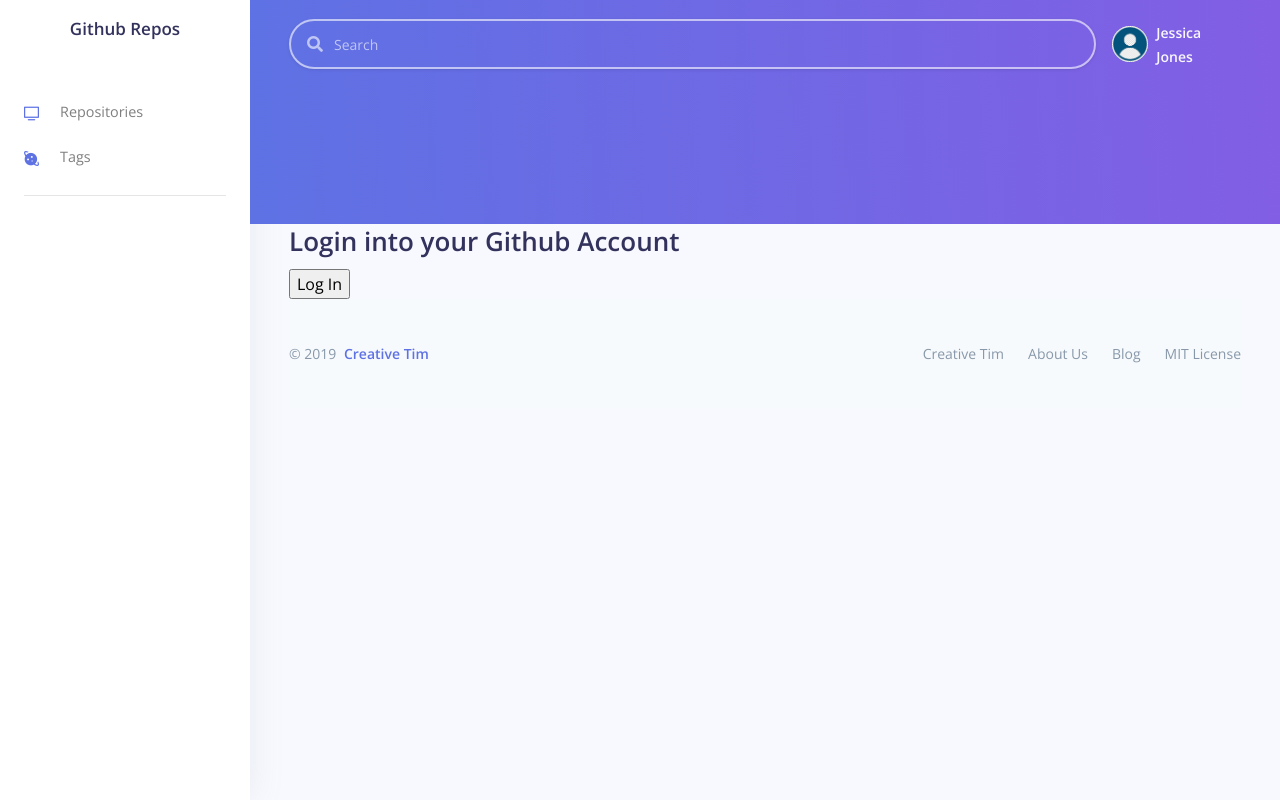
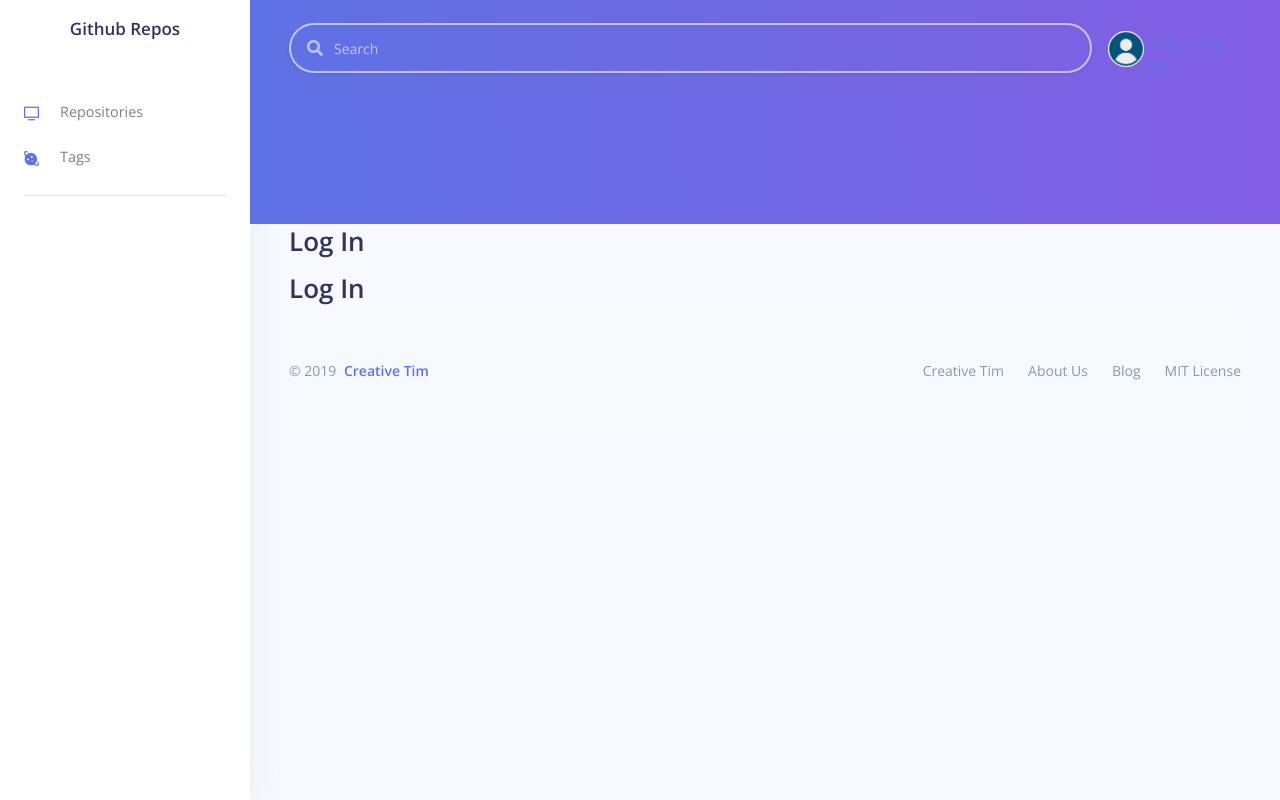
Before and after one commit to joaaogui/githubrepositories, a Django app: page / in a window 1280 px wide. Run offline with Django 3.2, Linux system fonts and the light colour scheme; some libraries are stand-ins or nearby versions.

Commit message:
Changes Oauth lib, implements all login flow

```diff
--- a/githubrepositories/urls.py
+++ b/githubrepositories/urls.py
@@ -19,4 +19,6 @@ from django.urls import include, path
 urlpatterns = [
     path('', include('repositories.urls')),
     path('admin/', admin.site.urls),
+    path('accounts/', include('allauth.urls')),
+
 ]
--- a/repositories/templates/repositories/index.html
+++ b/repositories/templates/repositories/index.html
@@ -13,6 +13,7 @@
 =========================================================
 
 * The above copyright notice and this permission notice shall be included in all copies or substantial portions of the Software. -->
+{% load socialaccount %}
 <!DOCTYPE html>
 <html lang="en">
 
@@ -156,18 +157,26 @@
                 <span class="avatar avatar-sm rounded-circle">
                   <img alt="Image placeholder" src="../../static/repositories/img/icons/user.jpg">
                 </span>
-                            <div class="media-body ml-2 d-none d-lg-block">
-                                <span class="mb-0 text-sm  font-weight-bold">Jessica Jones</span>
-                            </div>
+                            {% if user.is_authenticated %}
+                                <div class="media-body ml-2 d-none d-lg-block">
+                                    <span class="mb-0 text-sm font-weight-bold">{{user.get_username}}</span>
+                                </div>
+                            {% else %}
+                                <div class="media-body ml-2 d-none d-lg-block">
+                                    <a href="{% provider_login_url 'github' %}"> Log In
+                                    <span class="mb-0 text-sm font-weight-bold">Log In</span>
+                                    </a>
+                                </div>
+                            {% endif %}
                         </div>
                     </a>
                     <div class="dropdown-menu dropdown-menu-arrow dropdown-menu-right">
                         <div class=" dropdown-header noti-title">
                             <h6 class="text-overflow m-0">Welcome!</h6>
                         </div>
-                        <a href="../examples/profile.html" class="dropdown-item">
+                        <a href="/accounts/logout/" class="dropdown-item">
                             <i class="ni ni-single-02"></i>
-                            <span>My profile</span>
+                            <span>Log Out</span>
                         </a>
                     </div>
                 </li>
@@ -180,7 +189,7 @@
     </div>
     <div class="container-fluid mt--7">
         <!-- Table -->
-        {% if repository_list %}
+        {% if user.is_authenticated %}
             <div class="row">
                 <div class="col">
                     <div class="card shadow">
@@ -278,13 +287,10 @@
                 </div>
             </div>
         {% else %}
-            <h1>Login into your Github Account</h1>
-            <h1>Login into your Github Account</h1>
-            <h1>Login into your Github Account</h1>
-            <form action="{% url 'repositories:login' %}" method="post">
-                {% csrf_token %}
-                <input type="submit" value="Log In">
-            </form>
+            <h1>Log In </h1>
+            <h1>Log In </h1>
+            <h1>Log In </h1>
+            <h1>Log In </h1>
         {% endif %}
 
         <footer class="footer">
--- a/repositories/urls.py
+++ b/repositories/urls.py
@@ -7,10 +7,8 @@ from .views import  SearchResultsView
 app_name = 'repositories'
 
 urlpatterns = [
-    path('', views.index, name='index'),
+    path('', views.home, name='home'),
     path('<int:repository_id>/', views.detail, name='detail'),
-    path('login/', views.login, name='login'),
     path('create_tag/', views.create_tag, name='create_tag'),
-    path('callback/', views.authorize),
     path('search_results/', SearchResultsView.as_view(), name='search_results'),
 ]
--- a/repositories/views.py
+++ b/repositories/views.py
@@ -1,57 +1,32 @@
+from allauth.socialaccount.models import SocialToken
+import requests
 from django.shortcuts import render
-from authlib.client import OAuth2Session
-from authlib.django.client import OAuth
 from django.shortcuts import redirect
 from github import Github
 from django.views.generic import ListView
 from .models import Repository, Tag
 
-oauth = OAuth()
-
-oauth.register(
-    name='github',
-    client_id='181ce723b9ce46e40263',
-    client_secret="f9e0cc40dc6f080c9752a0f79f258683601422a5",
-    access_token_url='https://github.com/login/oauth/access_token',
-    authorize_url='https://github.com/login/oauth/authorize',
-    api_base_url='https://api.github.com/',
-    client_kwargs={'scope': 'repo'},
-)
-
-client_id = "181ce723b9ce46e40263"
-token_url = 'https://github.com/login/oauth/access_token'
-client_secret = "f9e0cc40dc6f080c9752a0f79f258683601422a5"
-scope = 'repo'
-
-github = OAuth2Session(client_id, scope=scope)
+from django.views.generic import TemplateView
 
 
-def index(request):
-    return render(request, 'repositories/index.html')
+def home(request):
 
-
-def login(request):
-    # build a full authorize callback uri
-    redirect_uri = request.build_absolute_uri('/callback')
-    return oauth.github.authorize_redirect(request, redirect_uri)
-
-
-def authorize(request):
-    token = oauth.github.authorize_access_token(request)
-    # resp = oauth.github.get('user')
-    token = token.get("access_token", None)
-    request.session["token"] = token
-    repository_list = []
-    g = Github(token)
-    for x in g.get_user().get_repos(visibility='all'):
-        repository_list.append(x)
-
-    return render(request, 'repositories/index.html', {'repository_list': repository_list})
+    if request.user.is_authenticated:
+        access_token = SocialToken.objects.get(account__user=request.user,
+                                               account__provider='github')
+        repository_list = []
+        g = Github(str(access_token))
+        for repo in g.get_user().get_repos():
+            repository_list.append(repo)
+        return(render(request, 'repositories/index.html', {"repository_list": repository_list} ))
+    else:
+        return(render(request, 'repositories/index.html'))
 
 
 def detail(request, repository_id):
-    token = request.session['token']
-    g = Github(token)
+    access_token = SocialToken.objects.get(account__user=request.user,
+                                               account__provider='github')
+    g = Github(str(access_token))
     repo = g.get_repo(repository_id)
 
     # TODO: get tags to show in detail
```
Also changed, not shown: githubrepositories/settings.py (+72 -59 lines), repositories/templates/home.html (added, +10 -0 lines).
